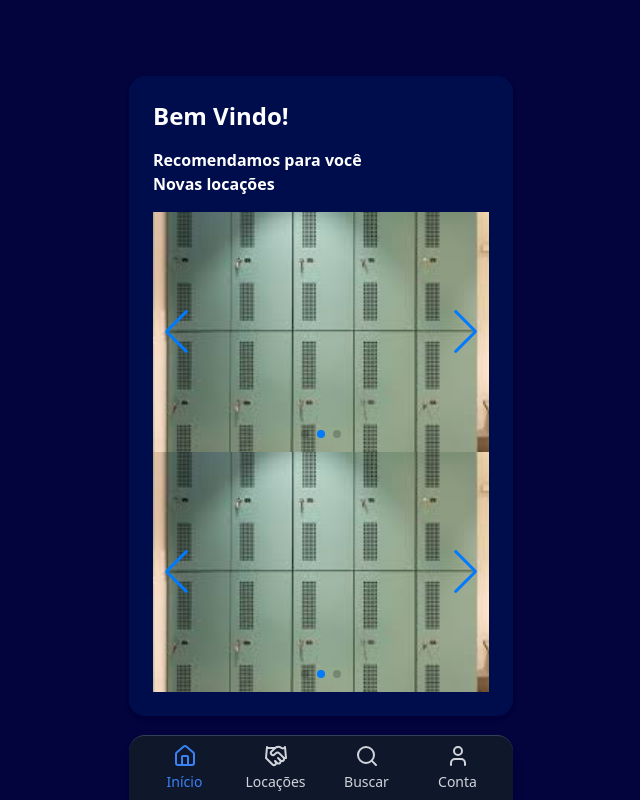
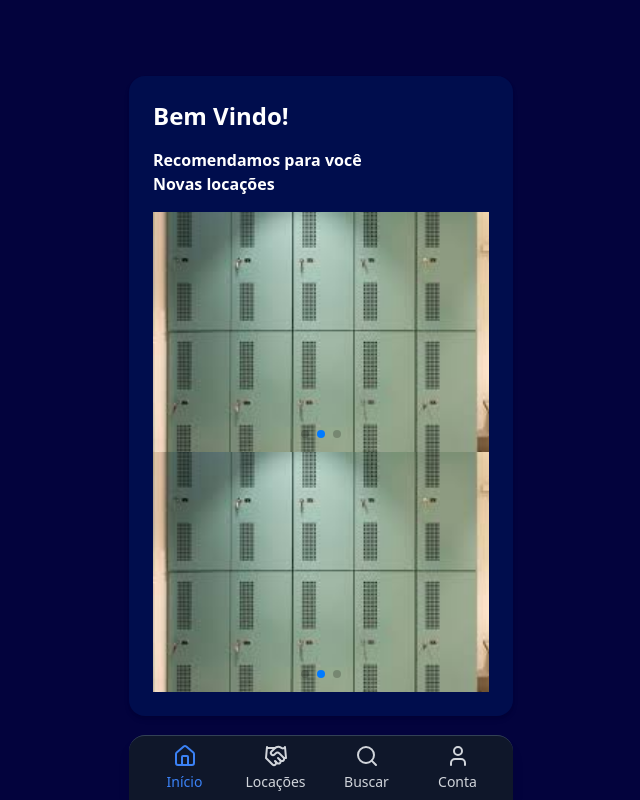
Before and after one commit to gabriel1001g/LockAi_APP, a React (Vite) app: page /home in a window 1280 px wide. Shown: the whole page, without its empty margins (319-959 px from the left). Built offline with nearby package versions, Linux system fonts and the light colour scheme; no server answers.

Commit message:
Arrumando

```diff
--- a/src/pages/Home.jsx
+++ b/src/pages/Home.jsx
@@ -1,7 +1,7 @@
 import { Swiper, SwiperSlide } from 'swiper/react';
-import { Navigation, Pagination, Autoplay } from 'swiper/modules';
+import { Pagination, Autoplay } from 'swiper/modules';
 import 'swiper/css';
-import 'swiper/css/navigation';
+
 import 'swiper/css/pagination';
 import armario from '../assets/img/armario.jpg';
 import armario2 from '../assets/img/armario2.jpg';
@@ -14,12 +14,13 @@ export default function Home() {
 
     return(
     <div className="flex flex-col min-h-screen bg-[#03033D] text-white relative justify-center items-center">
+      <div></div>
         <div className="w-full max-w-sm bg-primary p-6 rounded-2xl shadow-md mb-2">
             <h1 className="text-2xl font-semibold text-white mb-4">Bem Vindo!</h1>
             <h3 className="text-1 font-semibold text-white">Recomendamos para você</h3>
             <h3 className="text-1 font-semibold text-white mb-4">Novas locações</h3>
 
-            <Swiper modules={[Navigation, Pagination, Autoplay]}  spaceBetween={16}  slidesPerView={1}
+            <Swiper modules={[Pagination, Autoplay]}  spaceBetween={16}  slidesPerView={1}
             navigation pagination={{ clickable: true }} loop autoplay={{delay: 3000,disableOnInteraction: false,pauseOnMouseEnter: true}} >
 
               <SwiperSlide>
@@ -43,7 +44,7 @@ export default function Home() {
 
         <div className='m-[<20>]'>
 
-          <Swiper modules={[Navigation, Pagination, Autoplay]}  spaceBetween={16}  slidesPerView={1}
+          <Swiper modules={[Pagination, Autoplay]}  spaceBetween={16}  slidesPerView={1}
             navigation pagination={{ clickable: true }} loop autoplay={{delay: 3000,disableOnInteraction: false,pauseOnMouseEnter: true}} >
 
               <SwiperSlide>
```
Also changed, not shown: 4 other files (tests, documents, lock files or other folders).
